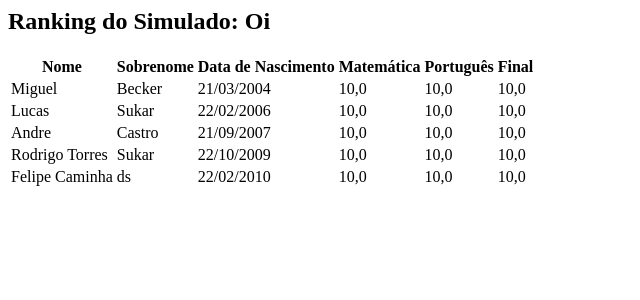
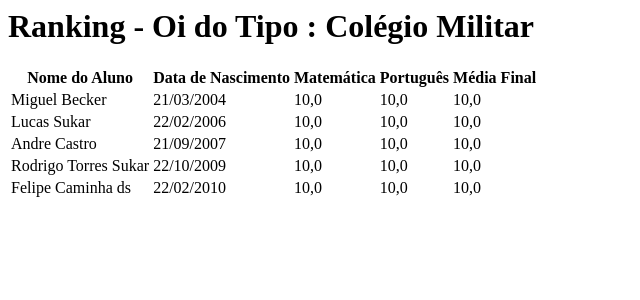
Before and after one commit to andrecastrom06/BEM-Cursos-Preparatorios, a Django app: page /cadastros/simulado/4/ranking/ in a window 1280 px wide. Shown: the top 300 px of the page, without its empty margins (0-640 px from the left). Run offline with Django 5.2, Linux system fonts and the light colour scheme; data comes from the database, SQL or seed files in the repository; both versions use the stored data as it was after the commit.

Commit message:
Tipos dos simulados foram definidos

```diff
--- a/BemCursos/cadastros/mediators.py
+++ b/BemCursos/cadastros/mediators.py
@@ -115,21 +115,42 @@ class NotaMediator:
                         defaults={'portugues_acertos': int(portugues_acertos)}
                     )
 
+
 class RankingMediator:
     @staticmethod
     def calcular_rankings(simulado):
-        return (
-            Nota.objects.filter(simulado=simulado)
-            .values(
-                'aluno__nome',
-                'aluno__sobrenome',
-                'aluno__idade_em_dias',
-                'aluno__data_nascimento',
+        tipo_simulado = simulado.tipo
+
+        if tipo_simulado == 'CM':
+            rankings = (
+                Nota.objects.filter(simulado=simulado)
+                .values(
+                    'aluno__nome',
+                    'aluno__sobrenome',
+                    'aluno__idade_em_dias',
+                    'aluno__data_nascimento'
+                )
+                .annotate(
+                    media_matematica=Avg(F('matematica_acertos') * 0.5),
+                    media_portugues=Avg(F('portugues_acertos') * 0.5),
+                    media_final=(F('media_matematica') + F('media_portugues')) / 2
+                )
             )
-            .annotate(
-                media_matematica=Avg(F('matematica_acertos') / 2),
-                media_portugues=Avg(F('portugues_acertos') / 2),
-                media_final=(F('media_matematica') + F('media_portugues')) / 2
+
+        elif tipo_simulado == 'EA':
+            rankings = (
+                Nota.objects.filter(simulado=simulado)
+                .values(
+                    'aluno__nome',
+                    'aluno__sobrenome',
+                    'aluno__idade_em_dias',
+                    'aluno__data_nascimento'
+                )
+                .annotate(
+                    media_matematica=Avg(F('matematica_acertos')),
+                    media_portugues=Avg(F('portugues_acertos')),
+                    media_final=(F('media_matematica') + F('media_portugues'))
+                )
             )
-            .order_by('-media_final', '-matematica_acertos', '-aluno__idade_em_dias')
-        )
+
+        return rankings.order_by('-media_final', '-media_matematica', '-aluno__idade_em_dias')
--- a/BemCursos/cadastros/templates/ranking.html
+++ b/BemCursos/cadastros/templates/ranking.html
@@ -1,20 +1,22 @@
-<h2>Ranking do Simulado: {{ simulado.nome }}</h2>
+<h1>Ranking - {{ simulado.nome }} do Tipo : {{ simulado.get_tipo_display }}</h1>
 <table>
     <thead>
         <tr>
-            <th> Nome  </th>
-            <th> Sobrenome </th>
-            <th> Data de Nascimento </th>
-            <th> Matemática </th>
-            <th> Português </th>
-            <th> Final </th>
+            <th>Nome do Aluno</th>
+            <th>Data de Nascimento</th>
+            <th>Matemática</th>
+            <th>Português</th>
+            {% if simulado.tipo == "EA" %}
+                <th>Nota Final (0 a 40)</th>
+            {% else %}
+                <th>Média Final</th>
+            {% endif %}
         </tr>
     </thead>
     <tbody>
         {% for ranking in rankings %}
         <tr>
-            <td>{{ ranking.aluno__nome }}</td>
-            <td>{{ ranking.aluno__sobrenome }}</td>
+            <td>{{ ranking.aluno__nome }} {{ ranking.aluno__sobrenome }}</td>
             <td>{{ ranking.aluno__data_nascimento|date:"d/m/Y" }}</td>
             <td>{{ ranking.media_matematica|floatformat:1 }}</td>
             <td>{{ ranking.media_portugues|floatformat:1 }}</td>
@@ -22,7 +24,7 @@
         </tr>
         {% empty %}
         <tr>
-            <td colspan="4">Nenhum aluno encontrado.</td>
+            <td colspan="5">Nenhum aluno encontrado.</td>
         </tr>
         {% endfor %}
     </tbody>
```
Also changed, not shown: BemCursos/db.sqlite3.
